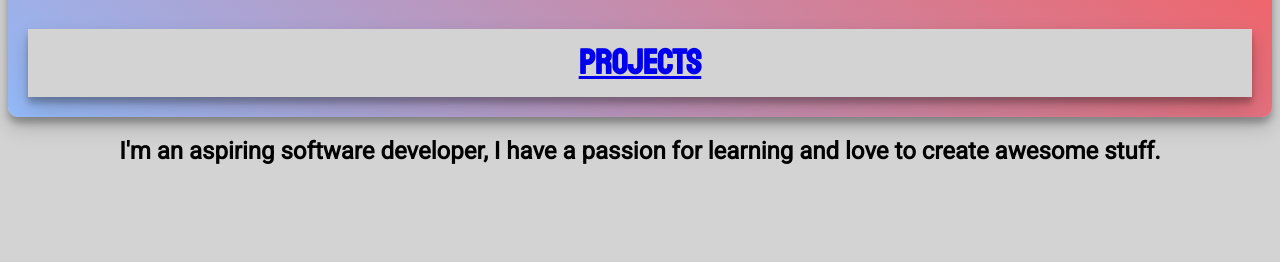
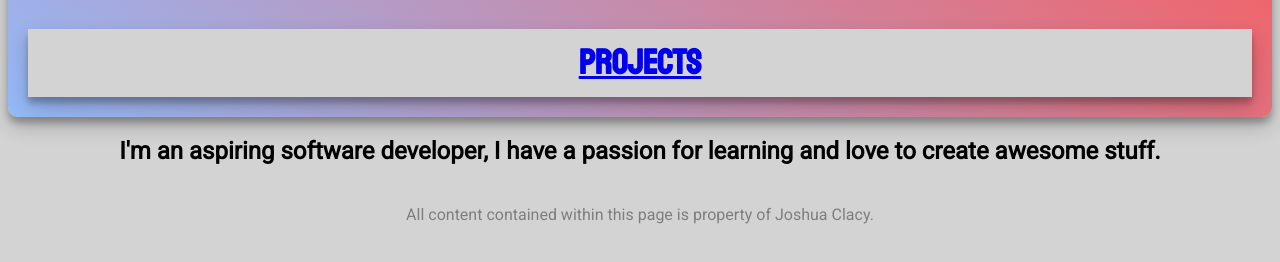
Before and after one commit to Jyc-alC/Jyc-alC.github.io, a plain HTML site: page index.html in a window 1280 px wide. Shown: the part 124-386 px from the top of the page. Drawn offline with Linux system fonts and the light colour scheme.

Commit message:
Update index.html
Added a footer.

```diff
--- a/index.html
+++ b/index.html
@@ -5,6 +5,7 @@
 <style>
 body{
   background-color: lightgrey;
+  font-family: 'Roboto', monospace;
 }
 #header-colour{
   background: linear-gradient(35deg, #93baf9, #f95c5c);
@@ -52,6 +53,7 @@ body{
 }
 .main-content{
   font-family: 'Roboto', monospace;
+  padding: 10px;
 }
 #navbar{
   font-family: 'Staatliches', monospace;
@@ -97,6 +99,10 @@ body{
     opacity: 0.6;
   }
 }
+#footer-content{
+  text-align: center;
+  opacity: 0.4;
+}
 </style>
   <head>
     <meta charset="utf-8">
@@ -118,4 +124,5 @@ body{
 
     </div>
   </body>
+  <footer id="footer-content">All content contained within this page is property of Joshua Clacy.</footer>
 </html>
```
